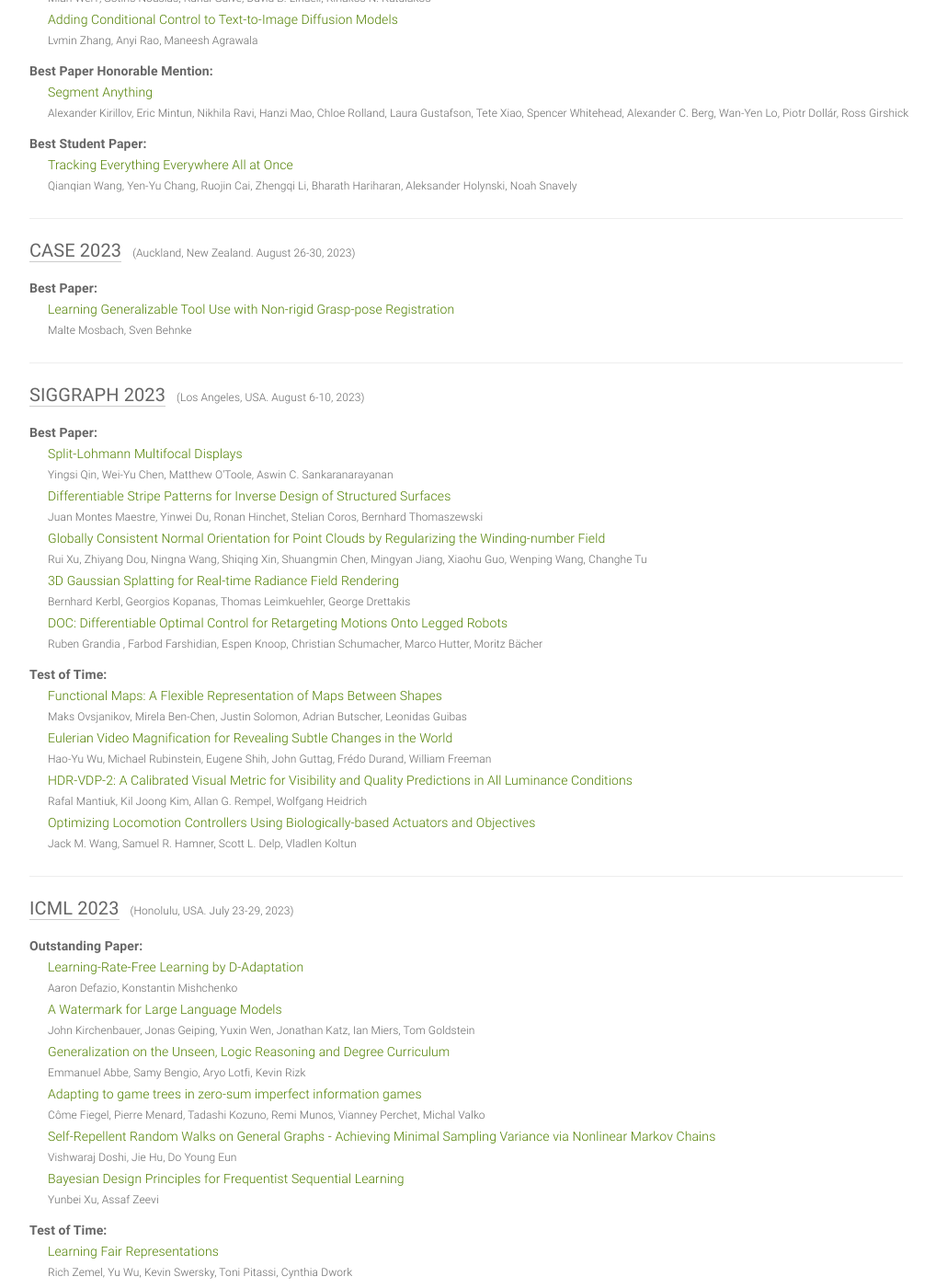
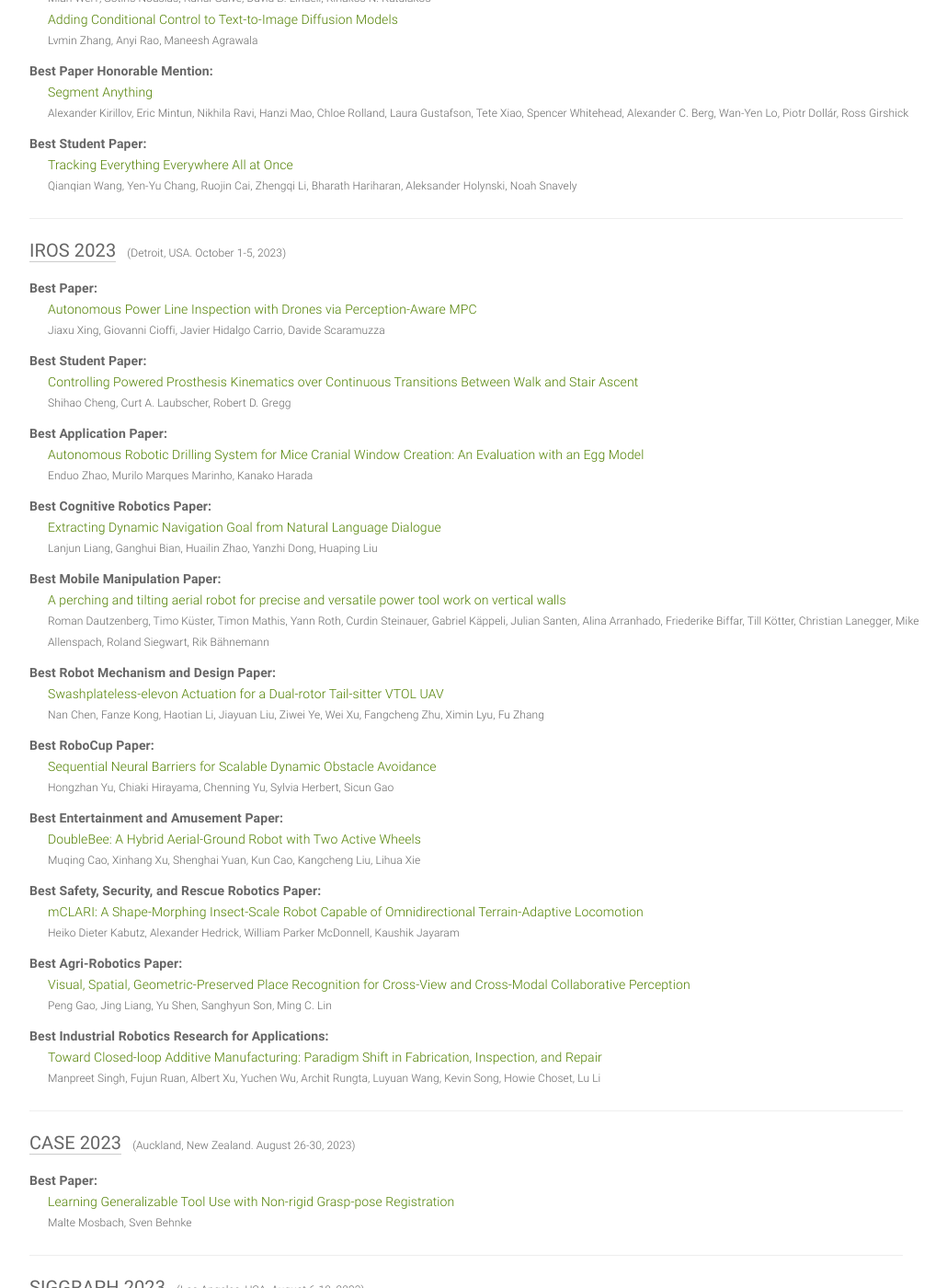
Before and after one commit to clemense/ai-bestpapers, a Jekyll site: the page built from index.html, in a window 1280 px wide and 1400 px high, scrolled down 406 px. Shown: the whole window at 92% size, without its empty margins (133-1163 px from the left). Built offline with Jekyll 4.4.1, drawn with Linux system fonts in a browser that asks for light colours.

Commit message:
Add IROS 2023

```diff
--- a/_data/papers.yml
+++ b/_data/papers.yml
@@ -31,6 +31,79 @@
   date: October 2-6, 2023
   sub: CV
 
+- venue: IROS
+  year: 2023
+  awards:
+  - award: Best Paper
+    title: Autonomous Power Line Inspection with Drones via Perception-Aware MPC
+    author: Jiaxu Xing, Giovanni Cioffi, Javier Hidalgo Carrio, Davide Scaramuzza
+    link: https://arxiv.org/abs/2304.00959
+    source: https://ieee-iros.org/iros-2023-award-winners/
+  - award: Best Student Paper
+    title: Controlling Powered Prosthesis Kinematics over Continuous Transitions Between
+      Walk and Stair Ascent
+    author: Shihao Cheng, Curt A. Laubscher, Robert D. Gregg
+    link: https://locolab.robotics.umich.edu/documents/ChengGregg-IROS2023.pdf
+    source: https://ieee-iros.org/iros-2023-award-winners/
+  - award: Best Application Paper
+    title: 'Autonomous Robotic Drilling System for Mice Cranial Window Creation: An
+      Evaluation with an Egg Model'
+    author: Enduo Zhao, Murilo Marques Marinho, Kanako Harada
+    link: https://arxiv.org/abs/2303.12265
+    source: https://ieee-iros.org/iros-2023-award-winners/
+  - award: Best Cognitive Robotics Paper
+    title: Extracting Dynamic Navigation Goal from Natural Language Dialogue
+    author: Lanjun Liang, Ganghui Bian, Huailin Zhao, Yanzhi Dong, Huaping Liu
+    link: null
+    source: https://ieee-iros.org/iros-2023-award-winners/
+  - award: Best Mobile Manipulation Paper
+    title: A perching and tilting aerial robot for precise and versatile power tool
+      work on vertical walls
+    author: Roman Dautzenberg, Timo Küster, Timon Mathis, Yann Roth, Curdin Steinauer,
+      Gabriel Käppeli, Julian Santen, Alina Arranhado, Friederike Biffar, Till Kötter,
+      Christian Lanegger, Mike Allenspach, Roland Siegwart, Rik Bähnemann
+    link: https://arxiv.org/abs/2310.10548
+    source: https://ieee-iros.org/iros-2023-award-winners/
+  - award: Best Robot Mechanism and Design Paper
+    title: Swashplateless-elevon Actuation for a Dual-rotor Tail-sitter VTOL UAV
+    author: Nan Chen, Fanze Kong, Haotian Li, Jiayuan Liu, Ziwei Ye, Wei Xu, Fangcheng
+      Zhu, Ximin Lyu, Fu Zhang
+    link: https://arxiv.org/abs/2309.13559
+    source: https://ieee-iros.org/iros-2023-award-winners/
+  - award: Best RoboCup Paper
+    title: Sequential Neural Barriers for Scalable Dynamic Obstacle Avoidance
+    author: Hongzhan Yu, Chiaki Hirayama, Chenning Yu, Sylvia Herbert, Sicun Gao
+    link: https://arxiv.org/abs/2307.03015
+    source: https://ieee-iros.org/iros-2023-award-winners/
+  - award: Best Entertainment and Amusement Paper
+    title: 'DoubleBee: A Hybrid Aerial-Ground Robot with Two Active Wheels'
+    author: Muqing Cao, Xinhang Xu, Shenghai Yuan, Kun Cao, Kangcheng Liu, Lihua Xie
+    link: https://arxiv.org/abs/2303.05075
+    source: https://ieee-iros.org/iros-2023-award-winners/
+  - award: Best Safety, Security, and Rescue Robotics Paper
+    title: 'mCLARI: A Shape-Morphing Insect-Scale Robot Capable of Omnidirectional
+      Terrain-Adaptive Locomotion'
+    author: Heiko Dieter Kabutz, Alexander Hedrick, William Parker McDonnell, Kaushik
+      Jayaram
+    link: https://arxiv.org/abs/2310.04538
+    source: https://ieee-iros.org/iros-2023-award-winners/
+  - award: Best Agri-Robotics Paper
+    title: Visual, Spatial, Geometric-Preserved Place Recognition for Cross-View and
+      Cross-Modal Collaborative Perception
+    author: Peng Gao, Jing Liang, Yu Shen, Sanghyun Son, Ming C. Lin
+    link: https://www.cs.umd.edu/~yushen/docs/IROS2023.pdf
+    source: https://ieee-iros.org/iros-2023-award-winners/
+  - award: Best Industrial Robotics Research for Applications
+    title: 'Toward Closed-loop Additive Manufacturing: Paradigm Shift in Fabrication,
+      Inspection, and Repair'
+    author: Manpreet Singh, Fujun Ruan, Albert Xu, Yuchen Wu, Archit Rungta, Luyuan
+      Wang, Kevin Song, Howie Choset, Lu Li
+    link: https://fujunruan.com/pdfs/Close_loop.pdf
+    source: https://ieee-iros.org/iros-2023-award-winners/
+  place: Detroit, USA
+  date: October 1-5, 2023
+  sub: RO
+
 - venue: CASE
   year: 2023
   awards:
@@ -39,16 +112,6 @@
     link: https://arxiv.org/abs/2307.16499
     author: Malte Mosbach, Sven Behnke
     source: https://twitter.com/SvenBehnke/status/1696561779566957052
-  # - award: Best Student Paper
-  #   title: null
-  #   link: null
-  #   author: null
-  #   source: null
-  # - award: Best Application Paper
-  #   title: null
-  #   link: null
-  #   author: null
-  #   source: null
   place: Auckland, New Zealand
   date: August 26-30, 2023
   sub: RO
```
